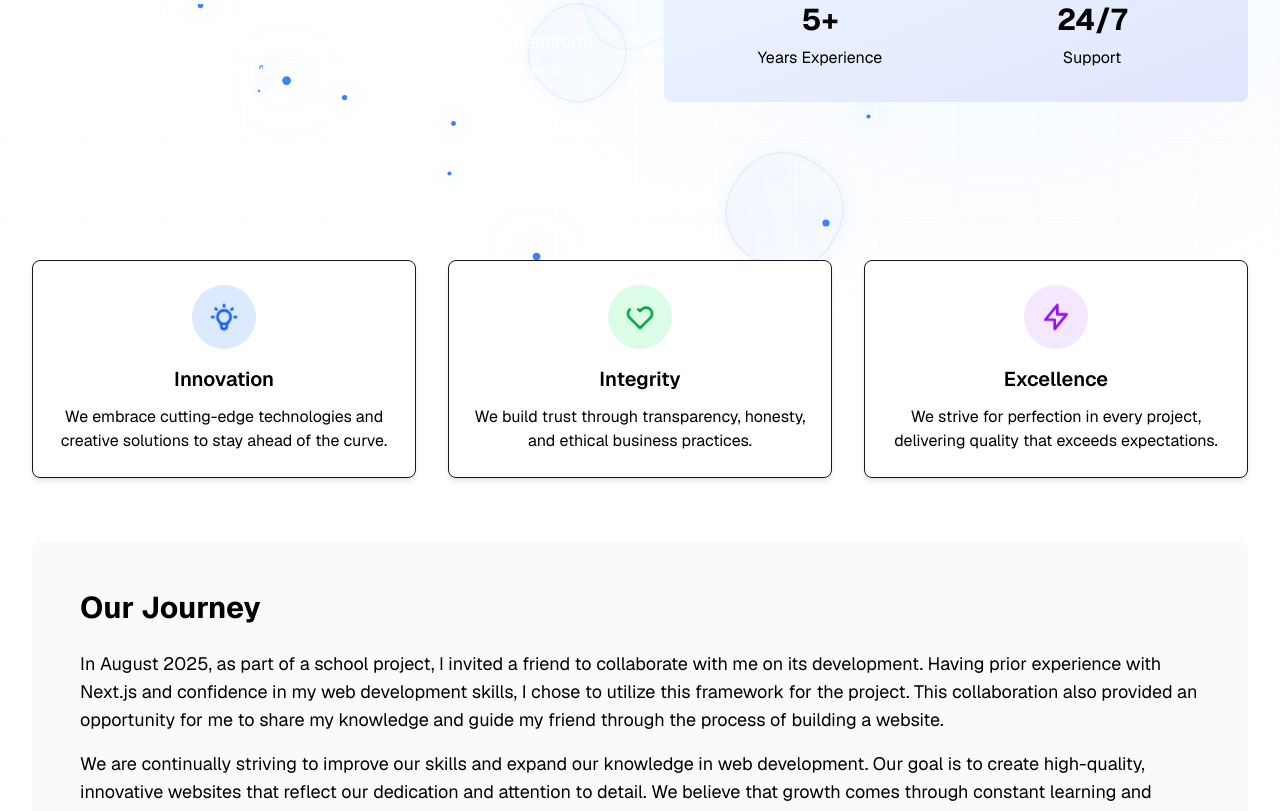
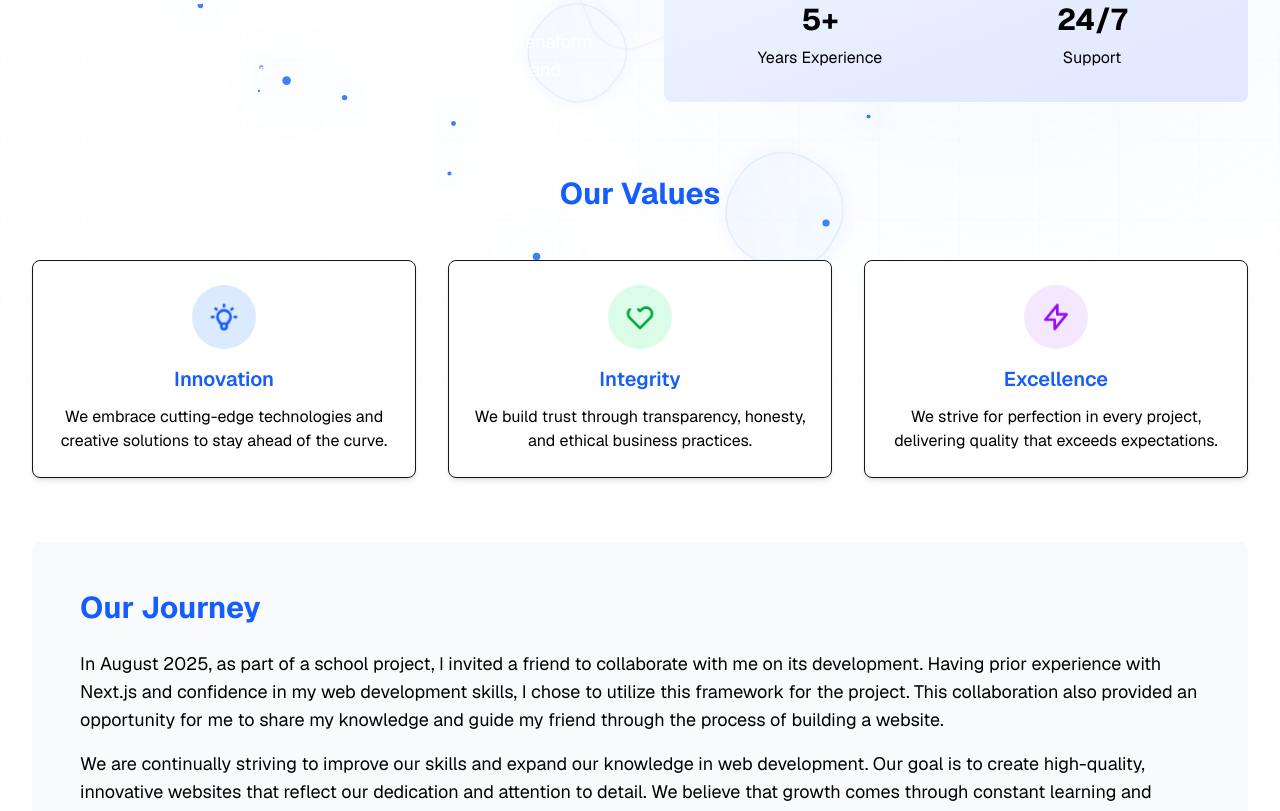
Before and after one commit to itemdrop/itefafai, a Next.js app: page /about in a window 1280 px wide. Shown: the part 420-1231 px from the top of the page. Built offline with nearby package versions, Linux system fonts and the light colour scheme.

Commit message:
Update about page colors and change story title to journey

```diff
--- a/app/about/page.tsx
+++ b/app/about/page.tsx
@@ -4,7 +4,7 @@ export default function About() {
       <div className="max-w-7xl mx-auto px-4 sm:px-6 lg:px-8 py-12">
         {/* Header */}
         <div className="text-center mb-16">
-          <h1 className="text-4xl font-bold text-Blue mb-4">About <span className="text-Blue">Us</span></h1>
+          <h1 className="text-4xl font-bold text-Blue-600 mb-4">About <span className="text-Blue-600">Us</span></h1>
           <p className="text-xl text-white max-w-3xl mx-auto">
             Learn more about our company, our mission, and what drives us to deliver exceptional results for our clients.
           </p>
@@ -14,7 +14,7 @@ export default function About() {
       <section className="mb-16">
         <div className="grid md:grid-cols-2 gap-12 items-center">
           <div>
-            <h2 className="text-3xl font-bold text-Blue mb-6">Our Mission</h2>
+            <h2 className="text-3xl font-bold text-Blue-600 mb-6">Our Mission</h2>
             <p className="text-lg text-white mb-4">
               We are dedicated to providing innovative solutions that help businesses thrive in today's digital landscape.
               Our commitment to excellence and customer satisfaction drives everything we do.
@@ -49,7 +49,7 @@ export default function About() {
 
       {/* Values Section */}
       <section className="mb-16">
-        <h2 className="text-3xl font-bold text-center text-white mb-12">Our Values</h2>
+        <h2 className="text-3xl font-bold text-center text-blue-600 mb-12">Our Values</h2>
         <div className="grid md:grid-cols-3 gap-8">
           <div className="text-center p-6 bg-white rounded-lg shadow-md border">
             <div className="w-16 h-16 bg-blue-100 rounded-full flex items-center justify-center mx-auto mb-4">
@@ -57,7 +57,7 @@ export default function About() {
                 <path strokeLinecap="round" strokeLinejoin="round" strokeWidth={2} d="M9.663 17h4.673M12 3v1m6.364 1.636l-.707.707M21 12h-1M4 12H3m3.343-5.657l-.707-.707m2.828 9.9a5 5 0 117.072 0l-.548.547A3.374 3.374 0 0014 18.469V19a2 2 0 11-4 0v-.531c0-.895-.356-1.754-.988-2.386l-.548-.547z" />
               </svg>
             </div>
-            <h3 className="text-xl font-semibold mb-3 text-black">Innovation</h3>
+            <h3 className="text-xl font-semibold mb-3 text-blue-600">Innovation</h3>
             <p className="text-black">We embrace cutting-edge technologies and creative solutions to stay ahead of the curve.</p>
           </div>
 
@@ -67,7 +67,7 @@ export default function About() {
                 <path strokeLinecap="round" strokeLinejoin="round" strokeWidth={2} d="M4.318 6.318a4.5 4.5 0 000 6.364L12 20.364l7.682-7.682a4.5 4.5 0 00-6.364-6.364L12 7.636l-1.318-1.318a4.5 4.Ws 4.5 0 00-6.364 0z" />
               </svg>
             </div>
-            <h3 className="text-xl font-semibold mb-3 text-black">Integrity</h3>
+            <h3 className="text-xl font-semibold mb-3 text-blue-600">Integrity</h3>
             <p className="text-black">We build trust through transparency, honesty, and ethical business practices.</p>
           </div>
 
@@ -77,7 +77,7 @@ export default function About() {
                 <path strokeLinecap="round" strokeLinejoin="round" strokeWidth={2} d="M13 10V3L4 14h7v7l9-11h-7z" />
               </svg>
             </div>
-            <h3 className="text-xl font-semibold mb-3 text-black">Excellence</h3>
+            <h3 className="text-xl font-semibold mb-3 text-blue-600">Excellence</h3>
             <p className="text-black">We strive for perfection in every project, delivering quality that exceeds expectations.</p>
           </div>
         </div>
@@ -85,7 +85,7 @@ export default function About() {
 
       {/* Story Section */}
       <section className="bg-gray-50 rounded-lg p-8 md:p-12">
-        <h2 className="text-3xl font-bold text-black mb-6">Our Journey</h2>
+        <h2 className="text-3xl font-bold text-blue-600 mb-6">Our Journey</h2>
         <div className="prose max-w-none text-black">
           <p className="text-lg mb-4">
             In August 2025, as part of a school project, I invited a friend to collaborate with me on its development.
```
